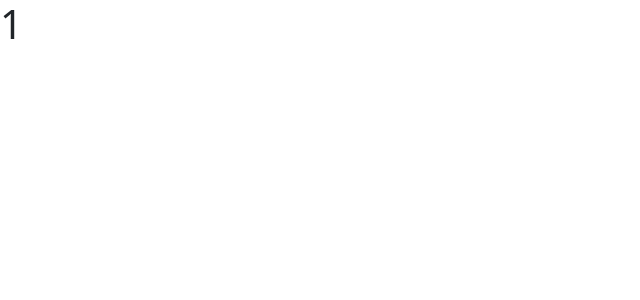
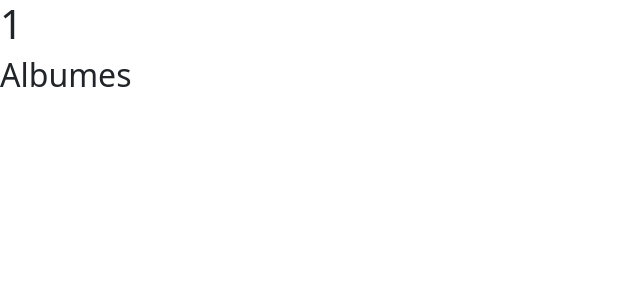
Before and after one commit to joseduardoaA/instagram-proyect, a React (Vite) app in the folder insta/: page /albumes/1 in a window 1280 px wide. Shown: the top 300 px of the page, without its empty margins (0-640 px from the left). Built offline with nearby package versions, Linux system fonts and the light colour scheme.

Commit message:
Avance 5

```diff
--- a/insta/src/pages/albumes.jsx
+++ b/insta/src/pages/albumes.jsx
@@ -1,7 +1,11 @@
 import { useParams } from 'react-router-dom'
+
 export default function AlbumesPage () {
   const { userId } = useParams()
   return (
-        <h1>{userId}</h1>
+    <>
+      <h1>{userId}</h1>
+      <h2>Albumes</h2>
+    </>
   )
 }
```
Also changed, not shown: 1 other file (tests, documents, lock files or other folders).
